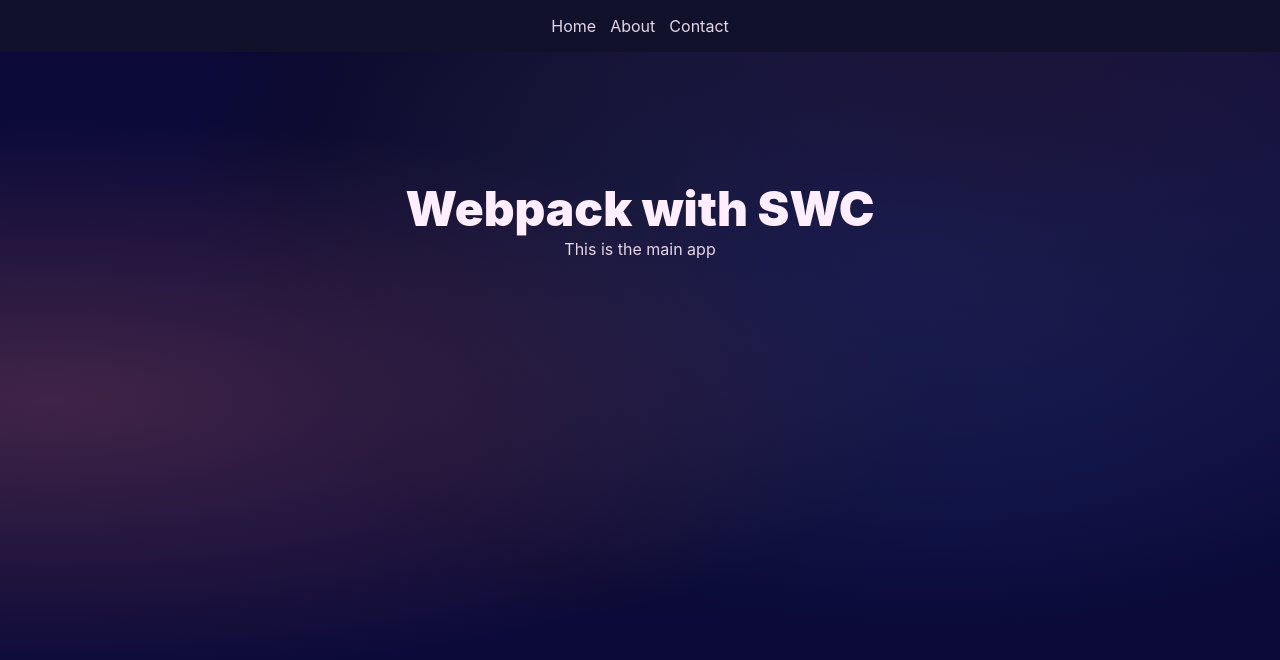
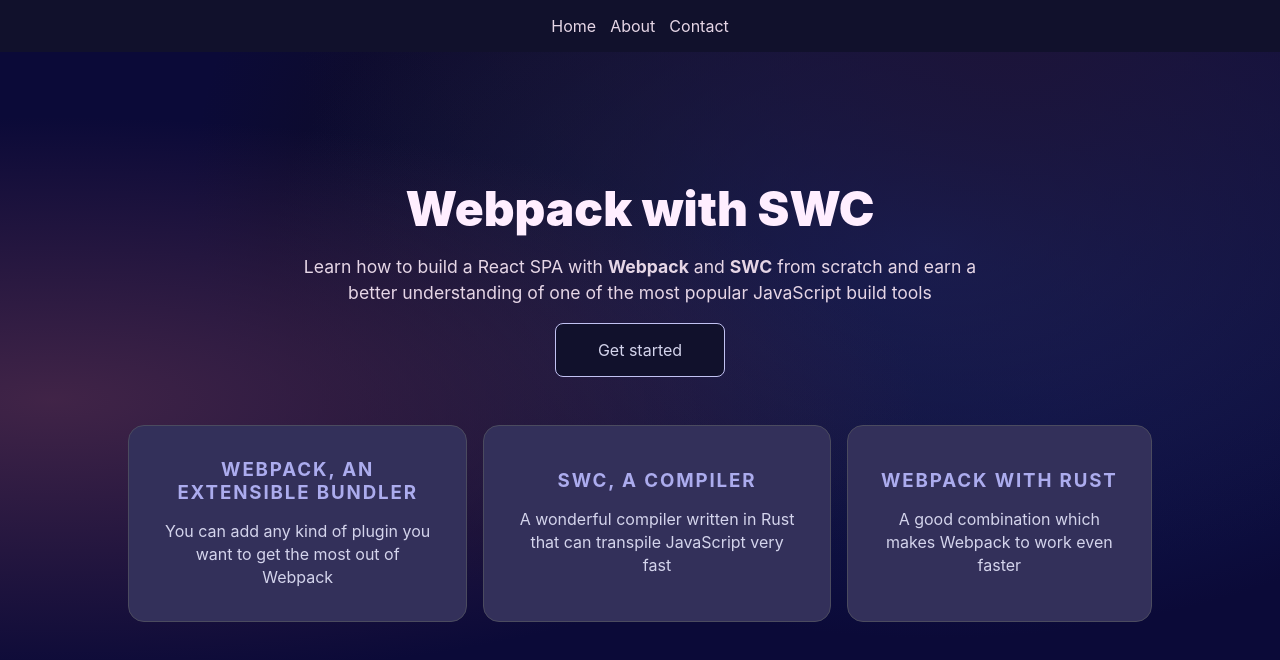
Before and after one commit to EliasPereyra/swc-webpack, a React app: page / in a window 1280 px wide. Shown: the top 660 px of the page. Built offline with nearby package versions, Linux system fonts and the light colour scheme.

Commit message:
Add three cards to the home page

```diff
--- a/package.json
+++ b/package.json
@@ -1,6 +1,6 @@
 {
   "name": "swc-webpack",
-  "version": "1.1.2",
+  "version": "1.1.3",
   "main": "index.js",
   "type": "module",
   "scripts": {
--- a/src/App.jsx
+++ b/src/App.jsx
@@ -1,6 +1,24 @@
 import { Navbar } from "@/components/navbar.jsx";
+import { Card } from "@/components/card";
 
 import "./App.css";
+
+const cards = [
+  {
+    title: "Webpack, an extensible bundler",
+    description:
+      "You can add any kind of plugin you want to get the most out of Webpack",
+  },
+  {
+    title: "SWC, a compiler",
+    description:
+      "A wonderful compiler written in Rust that can transpile JavaScript very fast",
+  },
+  {
+    title: "Webpack with Rust",
+    description: "A good combination which makes Webpack to work even faster",
+  },
+];
 
 export default function MainApp() {
   return (
@@ -8,7 +26,22 @@
       <Navbar />
       <main className="main-container">
         <h1>Webpack with SWC</h1>
-        <p>This is the main app</p>
+        <p className="main-description">
+          Learn how to build a React SPA with <strong>Webpack</strong> and{" "}
+          <strong>SWC</strong> from scratch and earn a better understanding of
+          one of the most popular JavaScript build tools
+        </p>
+        <a href="https://github.com/EliasPereyra/swc-webpack">Get started</a>
+
+        <ul className="card-container">
+          {cards.map((card) => (
+            <Card
+              key={card.title}
+              title={card.title}
+              description={card.description}
+            />
+          ))}
+        </ul>
       </main>
     </>
   );
```
